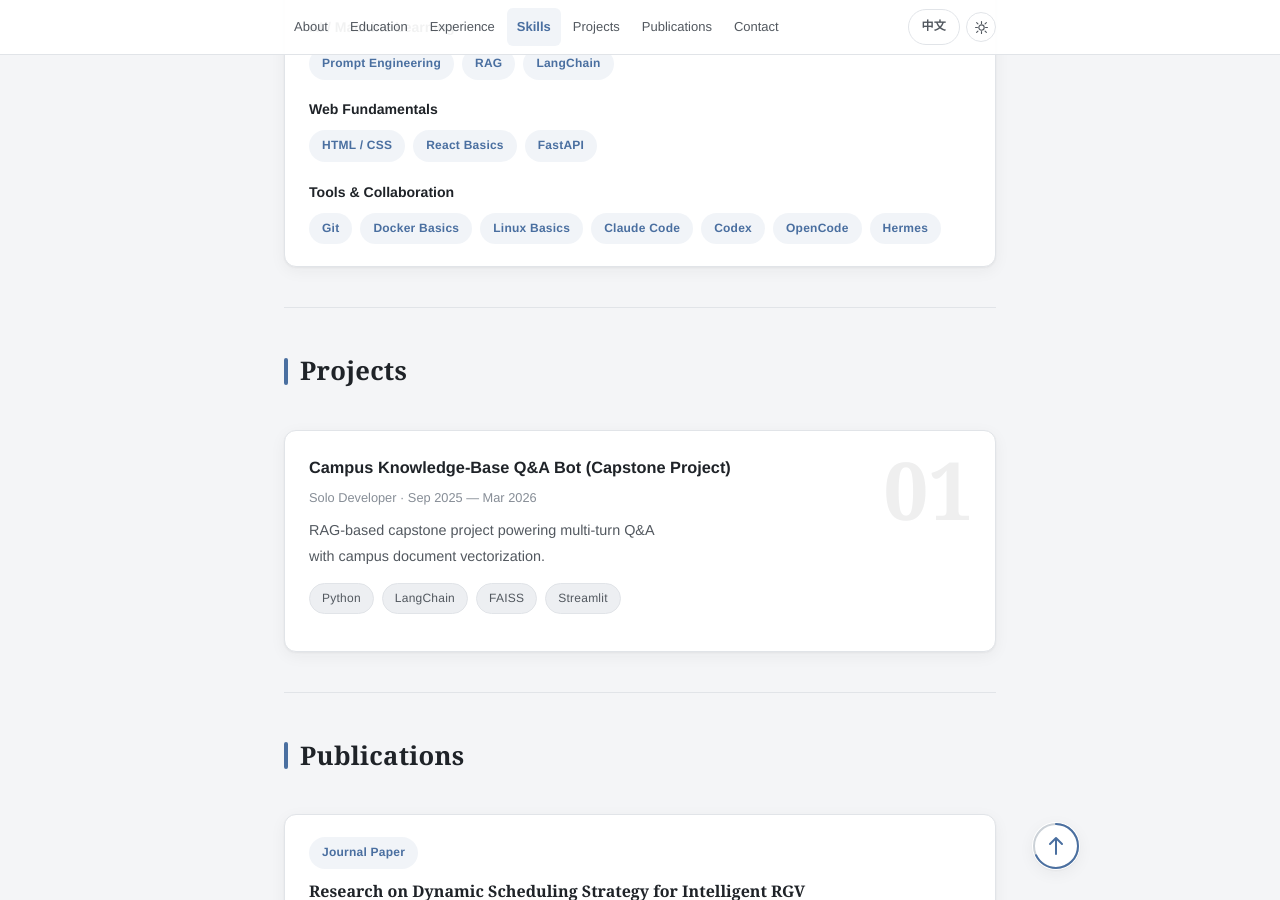
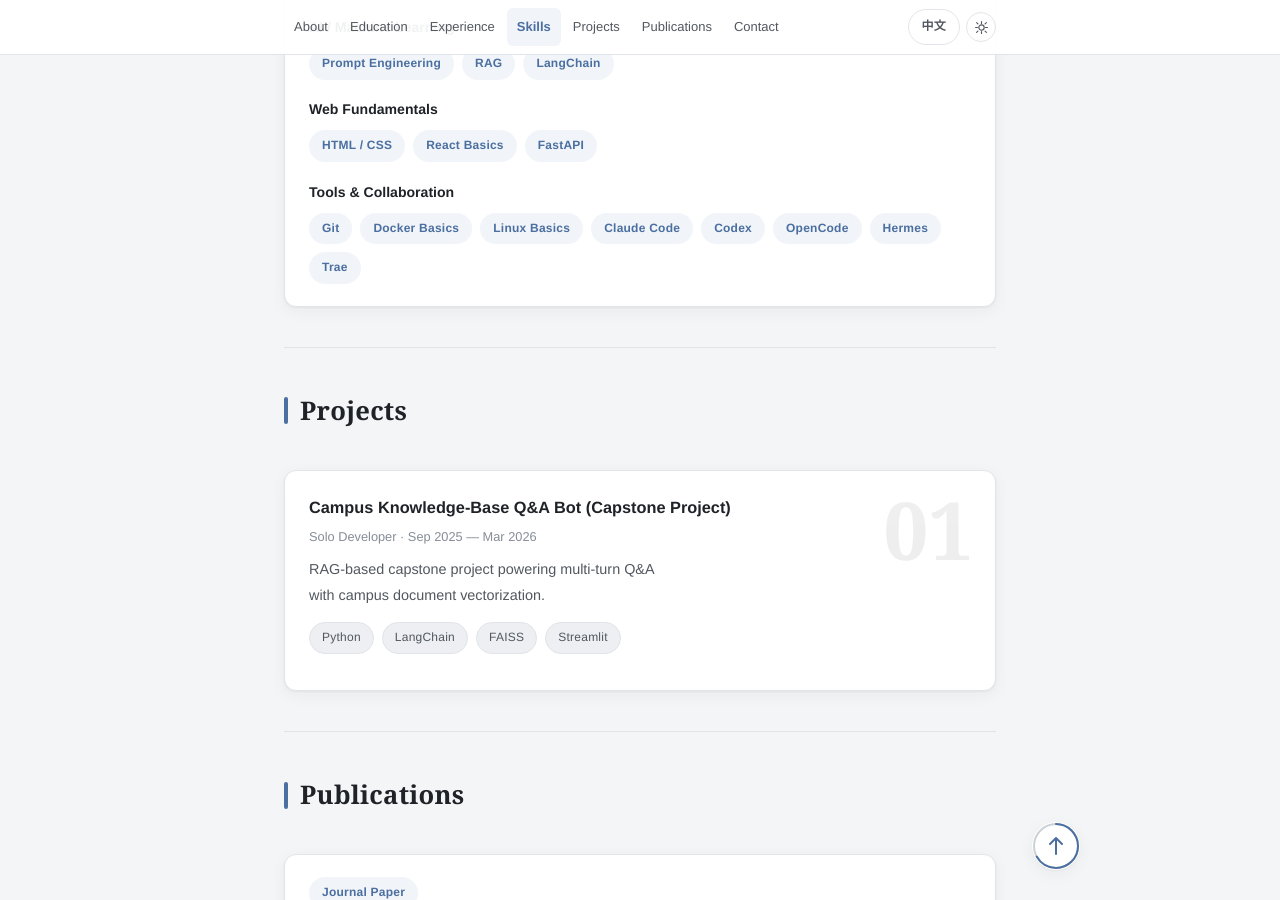
Before and after one commit to ChenChen913/ChenChen913.github.io, a Jekyll site: the page built from en.html, in a window 1280 px wide and 900 px high, scrolled down 1509 px. Built offline with Jekyll 4.4.1, drawn with Linux system fonts in a browser that asks for light colours.

Commit message:
工具协作新增 Trae

```diff
--- a/_data/skills.yml
+++ b/_data/skills.yml
@@ -6,7 +6,7 @@ zh:
   - category: Web 开发基础
     items: [HTML / CSS, React 基础, FastAPI]
   - category: 工具与协作
-    items: [Git, Docker 基础, Linux 基础, Claude Code, Codex, OpenCode, Hermes]
+    items: [Git, Docker 基础, Linux 基础, Claude Code, Codex, OpenCode, Hermes, Trae]
 
 en:
   - category: Languages
@@ -16,4 +16,4 @@ en:
   - category: Web Fundamentals
     items: [HTML / CSS, React Basics, FastAPI]
   - category: Tools & Collaboration
-    items: [Git, Docker Basics, Linux Basics, Claude Code, Codex, OpenCode, Hermes]
+    items: [Git, Docker Basics, Linux Basics, Claude Code, Codex, OpenCode, Hermes, Trae]
```
